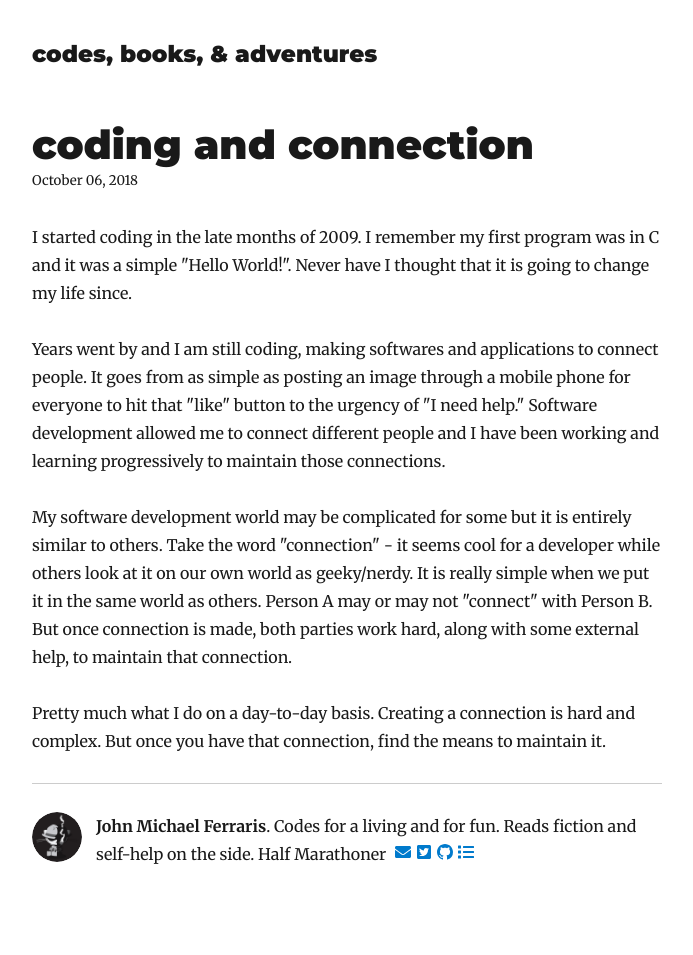
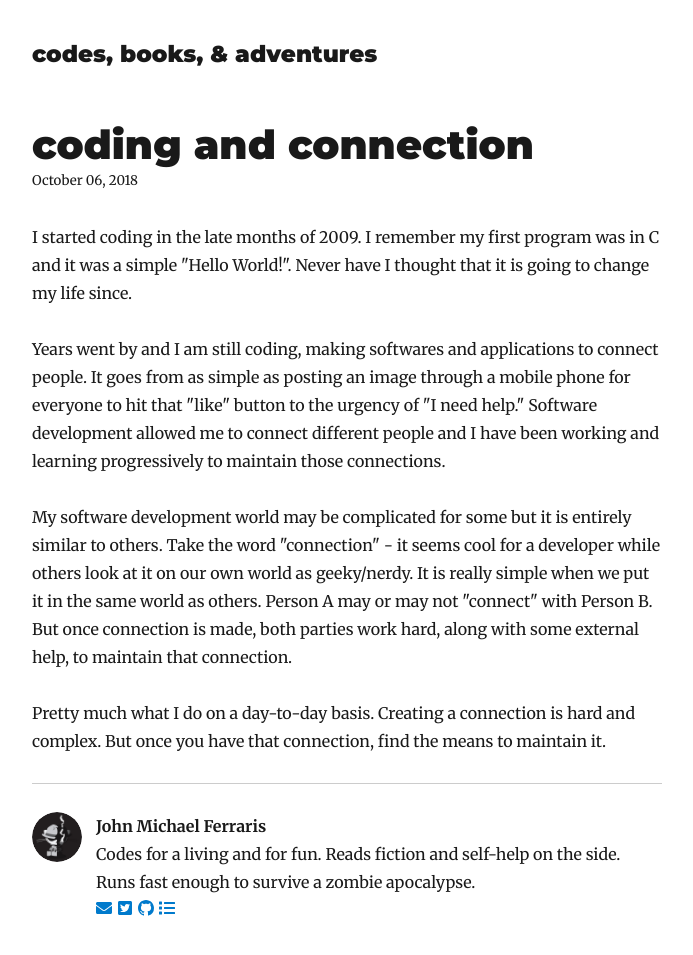
Before and after one commit to jhnferraris/jhnferraris.github.io, a Gatsby site: page /coding-and-connection/ in a window 1280 px wide. Shown: the top 955 px of the page, without its empty margins (293-986 px from the left). Built offline with nearby package versions, Linux system fonts and the light colour scheme; Gatsby itself is replaced by a stand-in of ours; some packages are replaced by stand-ins of ours.

Commit message:
Content adjustments

```diff
--- a/gatsby-config.js
+++ b/gatsby-config.js
@@ -2,7 +2,7 @@ module.exports = {
   siteMetadata: {
     title: `codes, books, & adventures`,
     author: `John Michael Ferraris`,
-    description: `Thought dumps`,
+    description: `Codes for a living and for fun. Reads fiction and self-help on the side. Runs fast enough to survive a zombie apocalypse`,
     siteUrl: `https://jhnferraris.dev`,
     social: {
       twitter: `jhnferraris`,
--- a/src/components/bio.js
+++ b/src/components/bio.js
@@ -40,23 +40,25 @@ function Bio() {
               }}
             />
             <p>
-              <strong>{author}</strong>.{` `}
-              Codes for a living and for fun. Reads fiction and self-help on the side. Half Marathoner
+              <strong>{author}</strong>
+              <br />
+              Codes for a living and for fun. Reads fiction and self-help on the side. Runs fast enough to survive a zombie apocalypse.
               {` `}
-              <a style={{ boxShadow: 'none', textDecoration: 'none', paddingLeft: '5px' }} className="social-links" href={`mailto:${social.mail}`}>
+              <br />
+              <a style={{ boxShadow: 'none', textDecoration: 'none', paddingRight: '5px' }} className="social-links" href={`mailto:${social.mail}`}>
                 <FaEnvelope />
               </a>
-              <a style={{ boxShadow: 'none', textDecoration: 'none', paddingLeft: '5px' }} href={`https://twitter.com/${social.twitter}`}>
+              <a style={{ boxShadow: 'none', textDecoration: 'none', paddingRight: '5px' }} href={`https://twitter.com/${social.twitter}`}>
                 <FaTwitterSquare />
               </a>
               <a
-                style={{ boxShadow: 'none', textDecoration: 'none', paddingLeft: '5px' }}
+                style={{ boxShadow: 'none', textDecoration: 'none', paddingRight: '5px' }}
                 className="social-links"
                 href={`https://github.com/${social.github}`}
               >
                 <GoMarkGithub />
               </a>
-              <a style={{ boxShadow: 'none', textDecoration: 'none', paddingLeft: '5px' }} className="social-links" href={social.cv}>
+              <a style={{ boxShadow: 'none', textDecoration: 'none', paddingRight: '5px' }} className="social-links" href={social.cv}>
                 <FaList />
               </a>
             </p>
```
Also changed, not shown: src/pages/index.js (+17 -20 lines).
